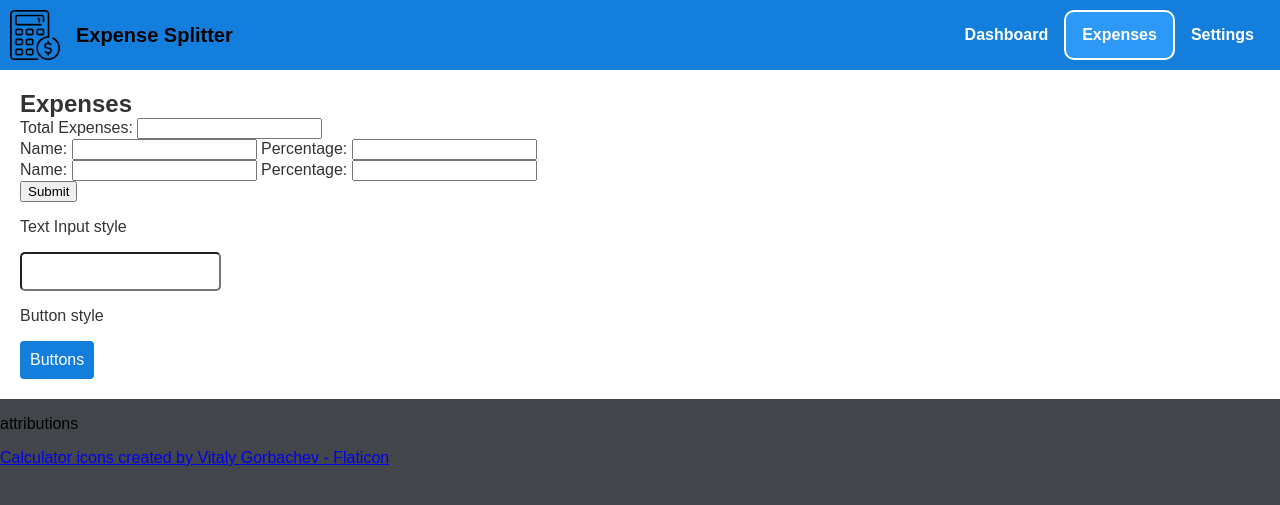
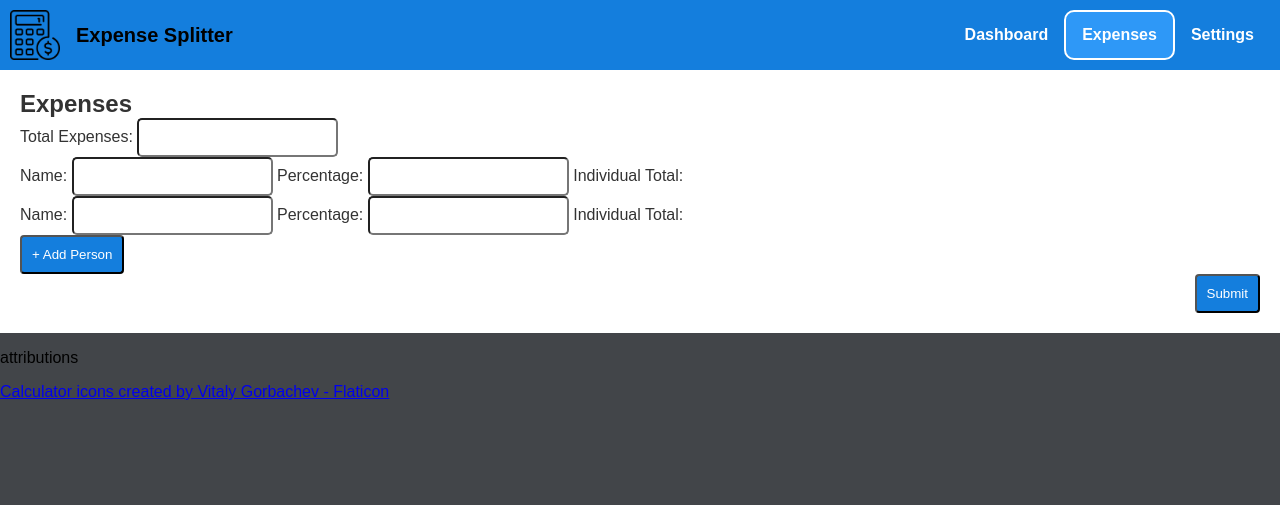
Before and after one commit to isaiahstone21/Expense-Splitter, a Flask app: page /expenses in a window 1280 px wide. Shown: the top 505 px of the page. Run offline with Flask 3, Linux system fonts and the light colour scheme.

Commit message:
Added new button for add people and fixed broken code

```diff
--- a/main.py
+++ b/main.py
@@ -13,6 +13,7 @@ db = SQLAlchemy(app)
 
 # vars
 active_screen = 0
+person_count = 0
 
 @app.route('/')
 def index():
@@ -26,14 +27,14 @@ def dashboard():
 @app.route('/expenses', methods=['GET', 'POST'])
 def expenses():
     active_screen = 2
-
+    person_count = 2
     try:
         if request.method == 'POST':
             total_expense = float(request.form['expense'])
             # TODO: Implement expense computations
-            return render_template('expenses.html', active_screen=active_screen, expense=total_expense)
-
-        person_count = 2  # Set the initial value for person_count
+            if "add-person" in request.form['expense']:
+                print('clicked')
+                return render_template('expenses.html', active_screen=active_screen, person_count=person_count, expense=total_expense)
         return render_template('expenses.html', active_screen=active_screen, person_count=person_count)
 
     except Exception as e:
@@ -41,8 +42,12 @@ def expenses():
         # You can also log the error using a logging library
 
     # Add a default return statement if the request method is 'GET'
-    return render_template('expenses.html', active_screen=active_screen)
+    return render_template('expenses.html', active_screen=active_screen, person_count=person_count)
 
+@app.route('/settings')
+def settings():
+    active_screen = 3
+    return render_template('settings.html', active_screen=active_screen)
 
 port = os.getenv('PORT')
 
--- a/templates/dashboard.html
+++ b/templates/dashboard.html
@@ -21,10 +21,6 @@
       </div>
       <div class="hero">
         <h1>Dashboard</h1>
-        <p>Text Input style</p>
-        <input class="text-input" type="number" />
-        <p>Button style</p>
-        <a href="#" class="buttons">Buttons</a>
       </div>
     </div>
   </body>
--- a/templates/expenses.html
+++ b/templates/expenses.html
@@ -23,29 +23,28 @@
         <h1>Expenses</h1>
         <form action="/expenses" method="POST">
           <label for="expense">Total Expenses:</label>
-          <input type="text" id="expense" name="expense" inputmode="numeric" pattern="\d+(\.\d{2})?" required>
+          <input class="text-input" type="text" id="expense" name="expense" inputmode="numeric" pattern="\d+(\.\d{2})?" required>
           <div id="people-fields">
             <div class="person-field">
               <label for="person-1-name">Name:</label>
-              <input type="text" id="person-1-name" name="person_1_name" required>
+              <input class="text-input" type="text" id="person-1-name" name="person_1_name" required>
               <label for="person-1-percentage">Percentage:</label>
-              <input type="number" id="person-1-percentage" name="person_1_percentage">
+              <input class="text-input" type="number" id="person-1-percentage" name="person_1_percentage">
+              <label> Individual Total: </label>
             </div>
             {% for i in range(2, person_count + 1) %}
             <div class="person-field">
               <label for="person-{{ i }}-name">Name:</label>
-              <input type="text" id="person-{{ i }}-name" name="person_{{ i }}_name" required>
+              <input class="text-input" type="text" id="person-{{ i }}-name" name="person_{{ i }}_name" required>
               <label for="person-{{ i }}-percentage">Percentage:</label>
-              <input type="number" id="person-{{ i }}-percentage" name="person_{{ i }}_percentage">
+              <input class="text-input" type="number" id="person-{{ i }}-percentage" name="person_{{ i }}_percentage">
+              <label> Individual Total: </label>
             </div>
             {% endfor %}
+              <button name="add-person" type="button" class="buttons"> + Add Person</button>
           </div>
-          <button type="submit">Submit</button>
+          <button class="buttons" style="float:right" type="submit">Submit</button>
         </form>
-        <p>Text Input style</p>
-        <input class="text-input" type="number" />
-        <p>Button style</p>
-        <a href="#" class="buttons">Buttons</a>
       </div>
     </div>
   </body>
--- a/templates/index.html
+++ b/templates/index.html
@@ -20,10 +20,6 @@
       </div>
       <div class="hero">
         <h2>Welcome to our Expense Splitter app!</h2>
-        <p>Text Input style</p>
-        <input class="text-input" type="number" />
-        <p>Button style</p>
-        <a href="#" class="buttons">Buttons</a>
       </div>
     </div>
   </body>
--- a/templates/settings.html
+++ b/templates/settings.html
@@ -21,10 +21,6 @@
       </div>
       <div class="hero">
         <h1>Settings</h1>
-        <p>Text Input style</p>
-        <input class="text-input" type="number" />
-        <p>Button style</p>
-        <a href="#" class="buttons">Buttons</a>
       </div>
     </div>
   </body>
```
